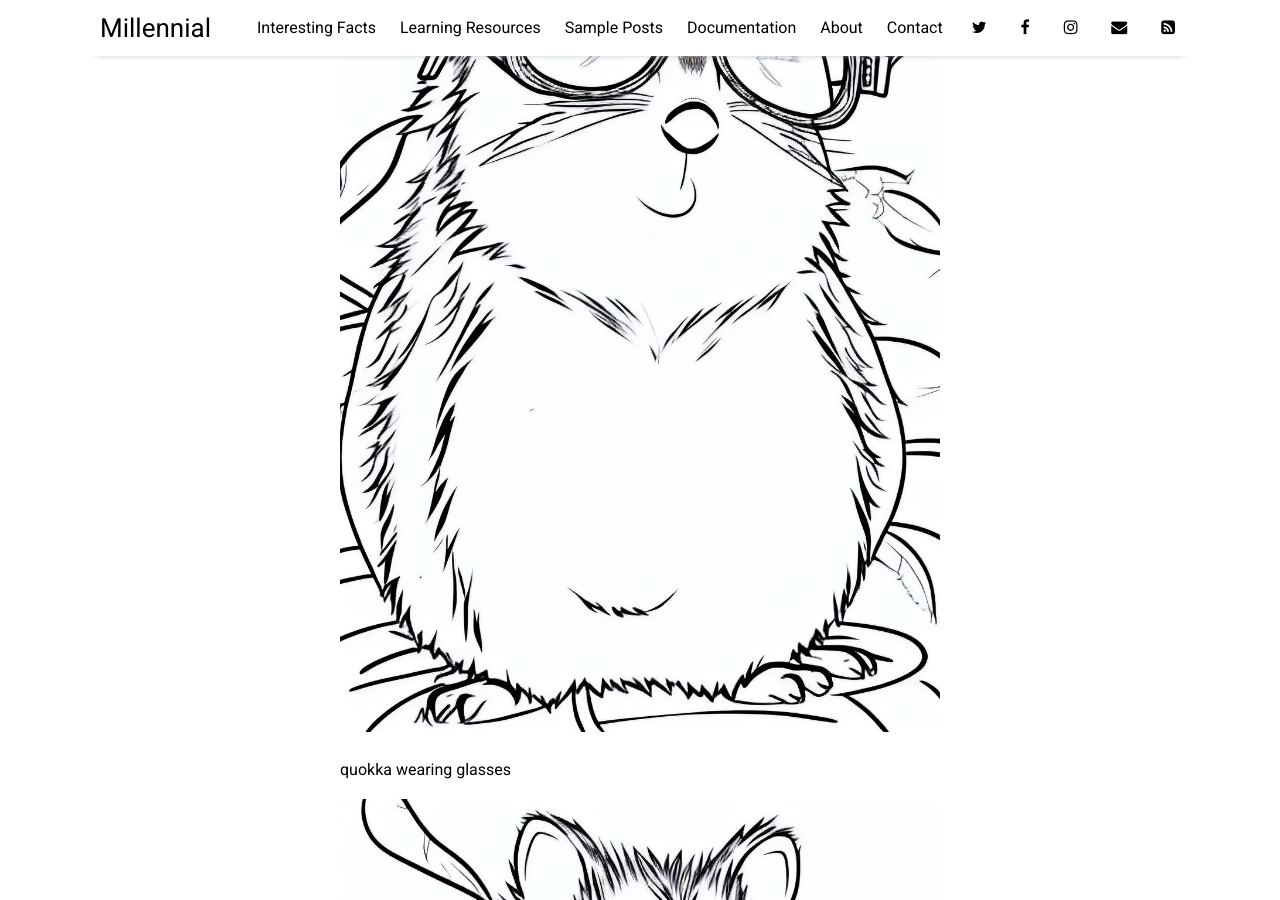
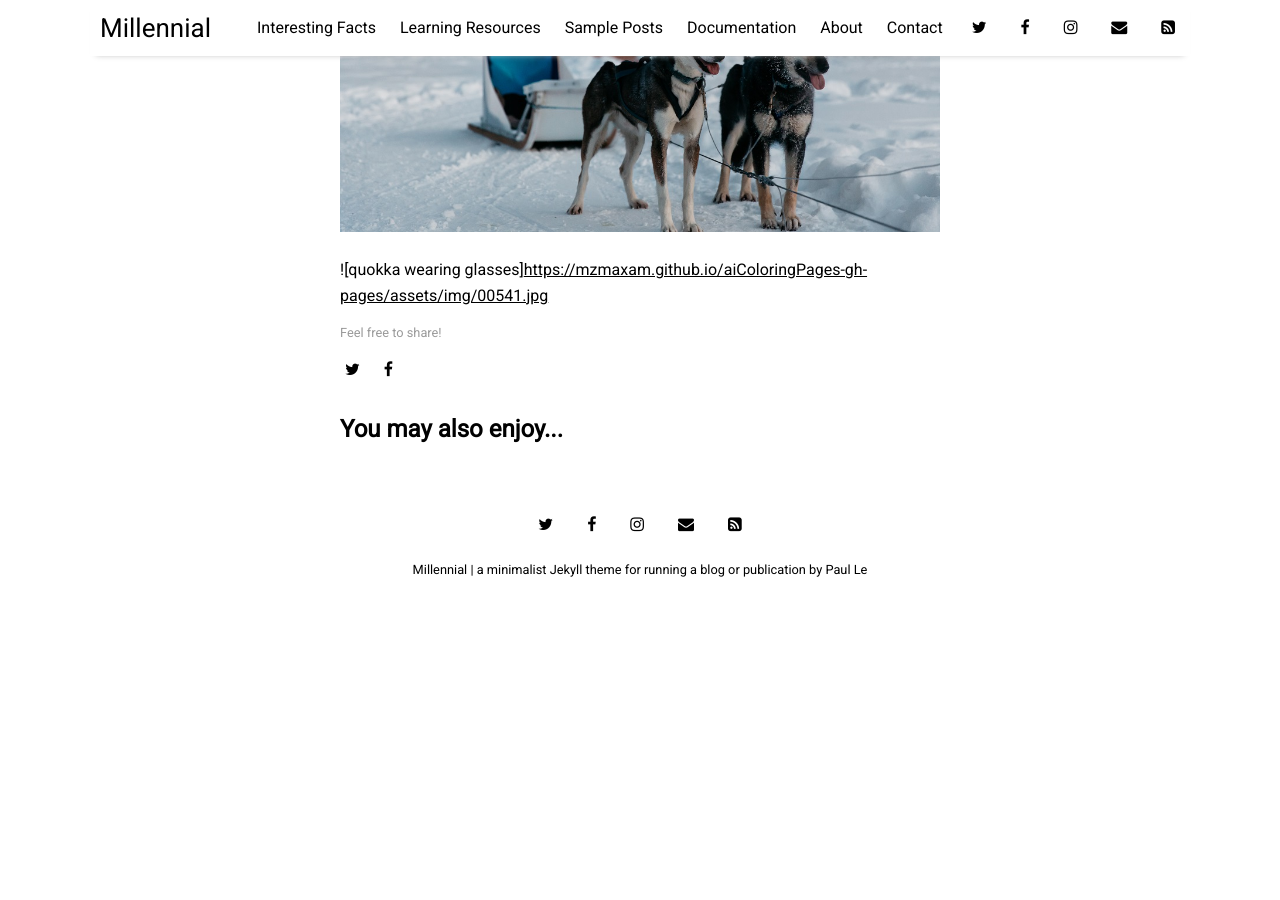
Before and after one commit to MzMaXaM/aiColoringPages-gh-pages, a Jekyll site: the page built from _posts/2023-03-27-test-animals.md, in a window 1280 px wide and 900 px high, scrolled down 330 px. Built offline with Jekyll 4.4.1, drawn with Linux system fonts in a browser that asks for light colours; nearby versions of some CDN libraries; after the commit the page ends 938 px from its top, so only the background shows below that.

Commit message:
image tags plaiyng

```diff
--- a/_posts/2023-03-27-test-animals.md
+++ b/_posts/2023-03-27-test-animals.md
@@ -4,9 +4,9 @@
 author: "MzMaXaM"
 categories: facts
 tags: [quokka, animals]
-image: 00541.jpg
+image: arctic-1.jpg
 ---
 
-quokka wearing glasses
 
-![quokka wearing glasses](https://mzmaxam.github.io/aiColoringPages-gh-pages/assets/img/00541.jpg)
+
+![quokka wearing glasses][https://mzmaxam.github.io/aiColoringPages-gh-pages/assets/img/00541.jpg](https://mzmaxam.github.io/aiColoringPages-gh-pages/assets/img/00540.jpg "quokka wearing glasses")
```
Also changed, not shown: assets/img/00540.jpg (added).
